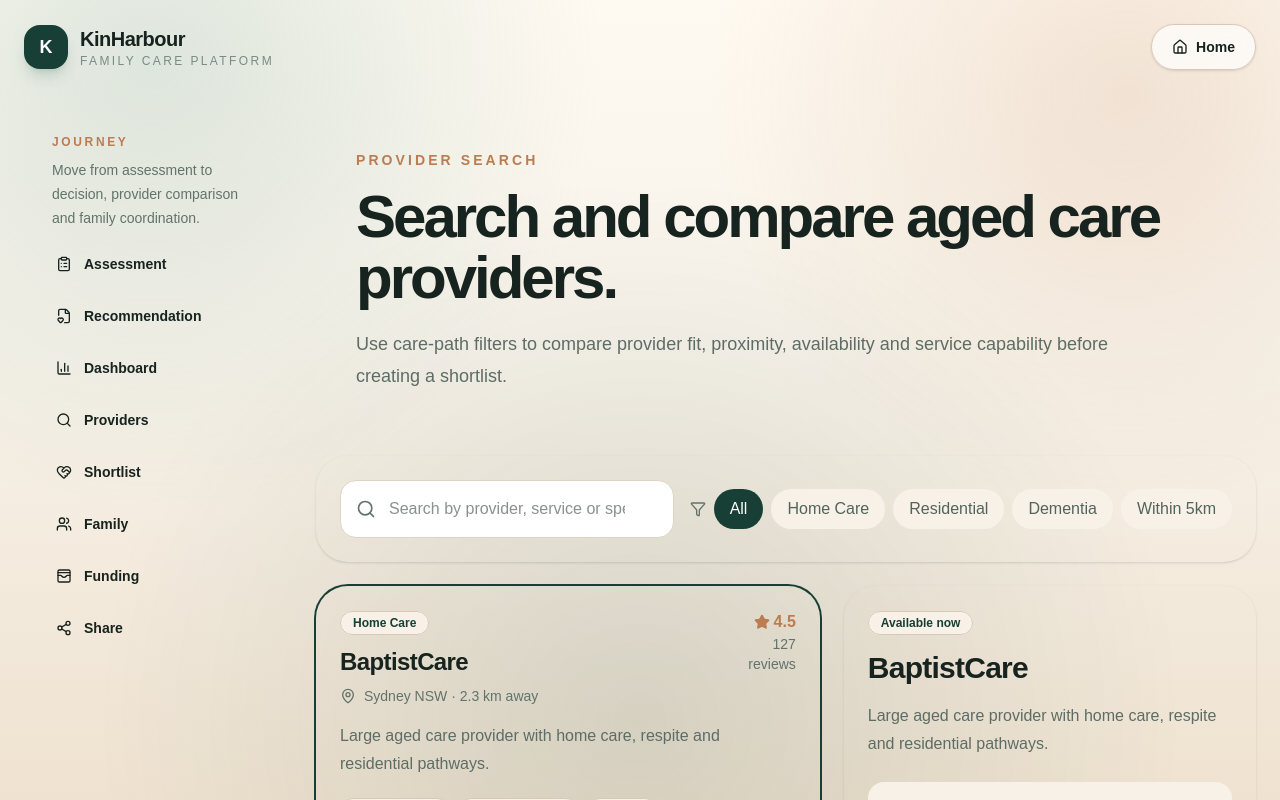
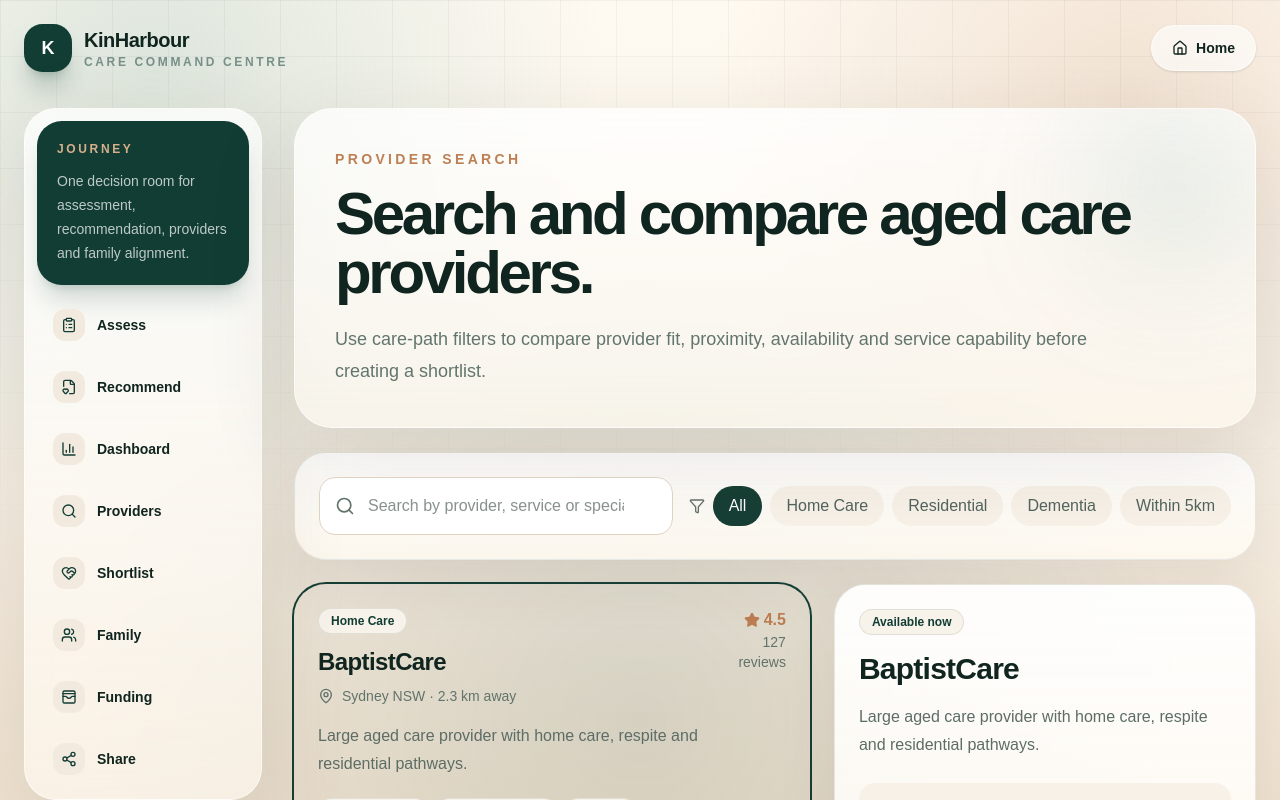
Before and after one commit to Mattrix07/kinharbour, a Next.js app: page /providers in a window 1280 px wide. Shown: the top 800 px of the page. Built offline with nearby package versions, Linux system fonts and the light colour scheme.

Commit message:
Direct app shell visual reset

```diff
--- a/components/product-shell.tsx
+++ b/components/product-shell.tsx
@@ -13,8 +13,8 @@ import {
 } from "lucide-react";
 
 const navItems = [
-  { href: "/assessment", label: "Assessment", icon: ClipboardList },
-  { href: "/recommendation", label: "Recommendation", icon: FileHeart },
+  { href: "/assessment", label: "Assess", icon: ClipboardList },
+  { href: "/recommendation", label: "Recommend", icon: FileHeart },
   { href: "/dashboard", label: "Dashboard", icon: BarChart3 },
   { href: "/providers", label: "Providers", icon: Search },
   { href: "/shortlist", label: "Shortlist", icon: HeartHandshake },
@@ -37,35 +37,35 @@ export function ProductShell({
   actions?: ReactNode;
 }) {
   return (
-    <main className="luxury-shell min-h-screen text-[#17231f]">
+    <main className="kh-shell min-h-screen text-[#10251f]">
       <nav className="mx-auto flex max-w-7xl items-center justify-between gap-4 px-6 py-6">
         <Link href="/" className="flex items-center gap-3">
-          <span className="flex h-11 w-11 items-center justify-center rounded-2xl bg-[#173f35] text-lg font-semibold text-white shadow-lg shadow-emerald-950/15">
-            K
-          </span>
+          <span className="flex h-12 w-12 items-center justify-center rounded-[1.15rem] bg-[#123d34] text-lg font-semibold text-white shadow-xl shadow-emerald-950/20">K</span>
           <div>
             <p className="text-xl font-semibold tracking-tight">KinHarbour</p>
-            <p className="text-xs font-medium uppercase tracking-[0.2em] text-[#7a8b82]">Family care platform</p>
+            <p className="text-xs font-semibold uppercase tracking-[0.22em] text-[#789089]">Care command centre</p>
           </div>
         </Link>
-        <Link href="/" className="hidden items-center gap-2 rounded-full border border-[#d8c9b7] bg-white/70 px-5 py-3 text-sm font-semibold text-[#173f35] shadow-sm backdrop-blur sm:inline-flex">
+        <Link href="/" className="hidden items-center gap-2 rounded-full border border-white/70 bg-white/60 px-5 py-3 text-sm font-semibold text-[#123d34] shadow-sm backdrop-blur sm:inline-flex">
           <Home className="h-4 w-4" />
           Home
         </Link>
       </nav>
 
-      <section className="mx-auto grid max-w-7xl gap-8 px-6 pb-20 pt-4 lg:grid-cols-[260px_1fr]">
-        <aside className="glass-panel h-fit rounded-[2rem] p-4 lg:sticky lg:top-6">
-          <div className="px-3 pb-3 pt-2">
-            <p className="text-xs font-semibold uppercase tracking-[0.22em] text-[#bc7c51]">Journey</p>
-            <p className="mt-2 text-sm leading-6 text-[#61736a]">Move from assessment to decision, provider comparison and family coordination.</p>
+      <section className="mx-auto grid max-w-7xl gap-8 px-6 pb-20 pt-3 lg:grid-cols-[238px_1fr]">
+        <aside className="glass h-fit rounded-[2rem] p-3 lg:sticky lg:top-6">
+          <div className="rounded-[1.55rem] bg-[#123d34] p-5 text-white shadow-xl shadow-emerald-950/15">
+            <p className="text-xs font-semibold uppercase tracking-[0.22em] text-[#d7af8a]">Journey</p>
+            <p className="mt-3 text-sm leading-6 text-white/72">One decision room for assessment, recommendation, providers and family alignment.</p>
           </div>
-          <div className="grid gap-2">
+          <div className="mt-3 grid gap-1.5">
             {navItems.map((item) => {
               const Icon = item.icon;
               return (
-                <Link key={item.href} href={item.href} className="flex items-center gap-3 rounded-2xl px-4 py-3 text-sm font-semibold text-[#52645c] transition hover:bg-white hover:text-[#173f35]">
-                  <Icon className="h-4 w-4" />
+                <Link key={item.href} href={item.href} className="group flex items-center gap-3 rounded-[1.1rem] px-4 py-3 text-sm font-semibold text-[#536a62] transition hover:bg-white hover:text-[#123d34] hover:shadow-sm">
+                  <span className="flex h-8 w-8 items-center justify-center rounded-xl bg-[#f2eadf] text-[#123d34] transition group-hover:bg-[#dfe9df]">
+                    <Icon className="h-4 w-4" />
+                  </span>
                   {item.label}
                 </Link>
               );
@@ -74,14 +74,17 @@ export function ProductShell({
         </aside>
 
         <div>
-          <header className="glass-panel mb-6 rounded-[2.2rem] p-8 md:p-10">
-            <div className="flex flex-col gap-6 lg:flex-row lg:items-end lg:justify-between">
-              <div>
-                <p className="text-sm font-semibold uppercase tracking-[0.22em] text-[#bc7c51]">{eyebrow}</p>
-                <h1 className="mt-4 max-w-4xl text-4xl font-semibold leading-[1.02] tracking-[-0.05em] md:text-6xl">{title}</h1>
-                <p className="mt-5 max-w-3xl text-lg leading-8 text-[#5d6d65]">{description}</p>
+          <header className="glass mb-6 overflow-hidden rounded-[2.4rem] p-8 md:p-10">
+            <div className="relative">
+              <div className="absolute -right-10 -top-10 h-40 w-40 rounded-full bg-[#79aaa0]/20 blur-3xl" />
+              <div className="relative flex flex-col gap-6 lg:flex-row lg:items-end lg:justify-between">
+                <div>
+                  <p className="text-sm font-semibold uppercase tracking-[0.24em] text-[#bd8055]">{eyebrow}</p>
+                  <h1 className="mt-4 max-w-4xl text-4xl font-semibold leading-[.98] tracking-[-0.055em] md:text-6xl">{title}</h1>
+                  <p className="mt-5 max-w-3xl text-lg leading-8 text-[#62756e]">{description}</p>
+                </div>
+                {actions && <div className="shrink-0">{actions}</div>}
               </div>
-              {actions && <div className="shrink-0">{actions}</div>}
             </div>
           </header>
           {children}
@@ -92,9 +95,9 @@ export function ProductShell({
 }
 
 export function Panel({ children, className = "" }: { children: ReactNode; className?: string }) {
-  return <section className={`premium-card rounded-[2rem] p-6 shadow-sm ${className}`}>{children}</section>;
+  return <section className={`card-lift rounded-[2rem] p-6 shadow-sm ${className}`}>{children}</section>;
 }
 
 export function Pill({ children }: { children: ReactNode }) {
-  return <span className="rounded-full border border-[#d8c9b7] bg-[#f7f1e8] px-3 py-1 text-xs font-semibold text-[#173f35]">{children}</span>;
+  return <span className="inline-flex rounded-full border border-[#123d34]/10 bg-[#f8f3ea] px-3 py-1 text-xs font-semibold text-[#123d34]">{children}</span>;
 }
```
